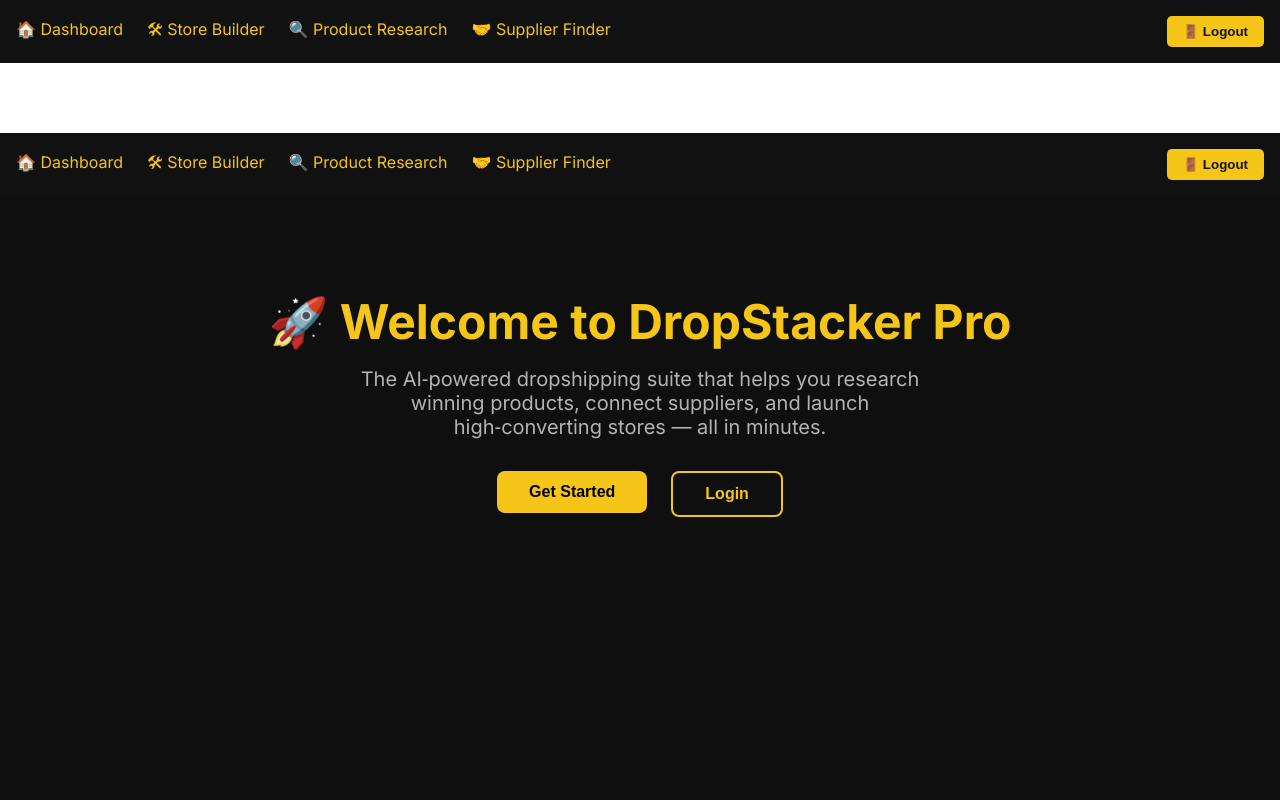
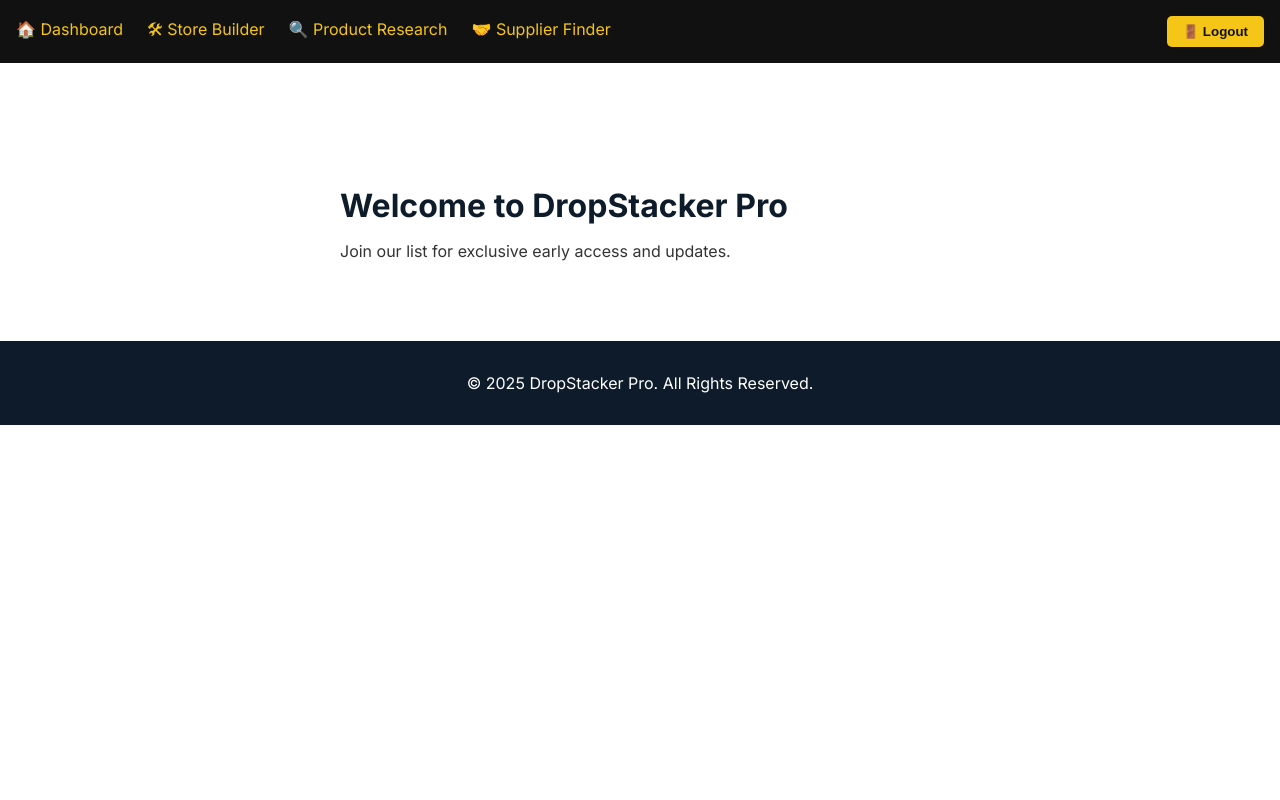
Before and after one commit to nextwaveaisuite/dropstacker-pro, a Next.js app: page / in a window 1280 px wide. Shown: the top 800 px of the page. Built offline with nearby package versions, Linux system fonts and the light colour scheme.

Commit message:
index.js

```diff
--- a/pages/index.js
+++ b/pages/index.js
@@ -1,54 +1,78 @@
-// pages/index.js
-import React from 'react';
-import Link from 'next/link';
-import Navigation from '../components/Navigation';
+import Head from 'next/head';
 
 export default function Home() {
   return (
-    <div style={{ backgroundColor: '#0f0f0f', color: '#fff', minHeight: '100vh' }}>
-      <Navigation />
-      <main style={{ padding: '4rem 2rem', textAlign: 'center' }}>
-        <h1 style={{ fontSize: '3rem', color: '#f5c518', marginBottom: '1rem' }}>
-          🚀 Welcome to DropStacker Pro
-        </h1>
-        <p style={{ fontSize: '1.25rem', color: '#b3b3b3', maxWidth: '600px', margin: '0 auto 2rem' }}>
-          The AI‑powered dropshipping suite that helps you research winning products,
-          connect suppliers, and launch high‑converting stores — all in minutes.
-        </p>
+    <>
+      <Head>
+        <title>DropStacker Pro</title>
+      </Head>
+      <main style={{ maxWidth: '600px', margin: '0 auto', padding: '2rem' }}>
+        <h1>Welcome to DropStacker Pro</h1>
+        <p>Join our list for exclusive early access and updates.</p>
 
-        <div style={{ display: 'flex', justifyContent: 'center', gap: '1.5rem', flexWrap: 'wrap' }}>
-          <Link href="/signup">
-            <button style={buttonStylePrimary}>Get Started</button>
-          </Link>
-          <Link href="/login">
-            <button style={buttonStyleSecondary}>Login</button>
-          </Link>
+        {/* 🔒 AWeber Opt-in Form */}
+        <div className="aweber-form-wrapper">
+          <div className="AW-Form-183149529"></div>
         </div>
       </main>
-    </div>
+
+      {/* AWeber Embed Script */}
+      <script
+        type="text/javascript"
+        dangerouslySetInnerHTML={{
+          __html: `
+            (function(d, s, id) {
+              var js, fjs = d.getElementsByTagName(s)[0];
+              if (d.getElementById(id)) return;
+              js = d.createElement(s); js.id = id;
+              js.src = "//forms.aweber.com/form/29/183149529.js";
+              fjs.parentNode.insertBefore(js, fjs);
+            }(document, "script", "aweber-wjs-1qwb5hvl8"));
+          `,
+        }}
+      />
+
+      {/* Style Overrides */}
+      <style jsx>{`
+        .aweber-form-wrapper * {
+          font-family: 'Inter', sans-serif !important;
+          font-size: 16px !important;
+          color: #fff !important;
+          box-sizing: border-box;
+        }
+
+        .aweber-form-wrapper input[type='text'],
+        .aweber-form-wrapper input[type='email'] {
+          width: 100% !important;
+          padding: 12px !important;
+          margin-bottom: 1rem !important;
+          border-radius: 8px !important;
+          border: 1px solid #444 !important;
+          background: #1f1f1f !important;
+        }
+
+        .aweber-form-wrapper input[type='submit'] {
+          background: #f5c518 !important;
+          color: #000 !important;
+          padding: 12px 20px !important;
+          border: none !important;
+          border-radius: 8px !important;
+          font-weight: bold !important;
+          cursor: pointer;
+          width: 100% !important;
+        }
+
+        .aweber-form-wrapper form {
+          background: transparent !important;
+          border: none !important;
+          padding: 0 !important;
+        }
+
+        .aweber-form-wrapper h2,
+        .aweber-form-wrapper p {
+          display: none !important;
+        }
+      `}</style>
+    </>
   );
 }
-
-const buttonStylePrimary = {
-  backgroundColor: '#f5c518',
-  color: '#000',
-  padding: '0.75rem 2rem',
-  fontSize: '1rem',
-  fontWeight: 'bold',
-  border: 'none',
-  borderRadius: '8px',
-  cursor: 'pointer',
-  transition: 'all 0.3s ease'
-};
-
-const buttonStyleSecondary = {
-  backgroundColor: 'transparent',
-  color: '#f5c518',
-  padding: '0.75rem 2rem',
-  fontSize: '1rem',
-  fontWeight: 'bold',
-  border: '2px solid #f5c518',
-  borderRadius: '8px',
-  cursor: 'pointer',
-  transition: 'all 0.3s ease'
-};
```
